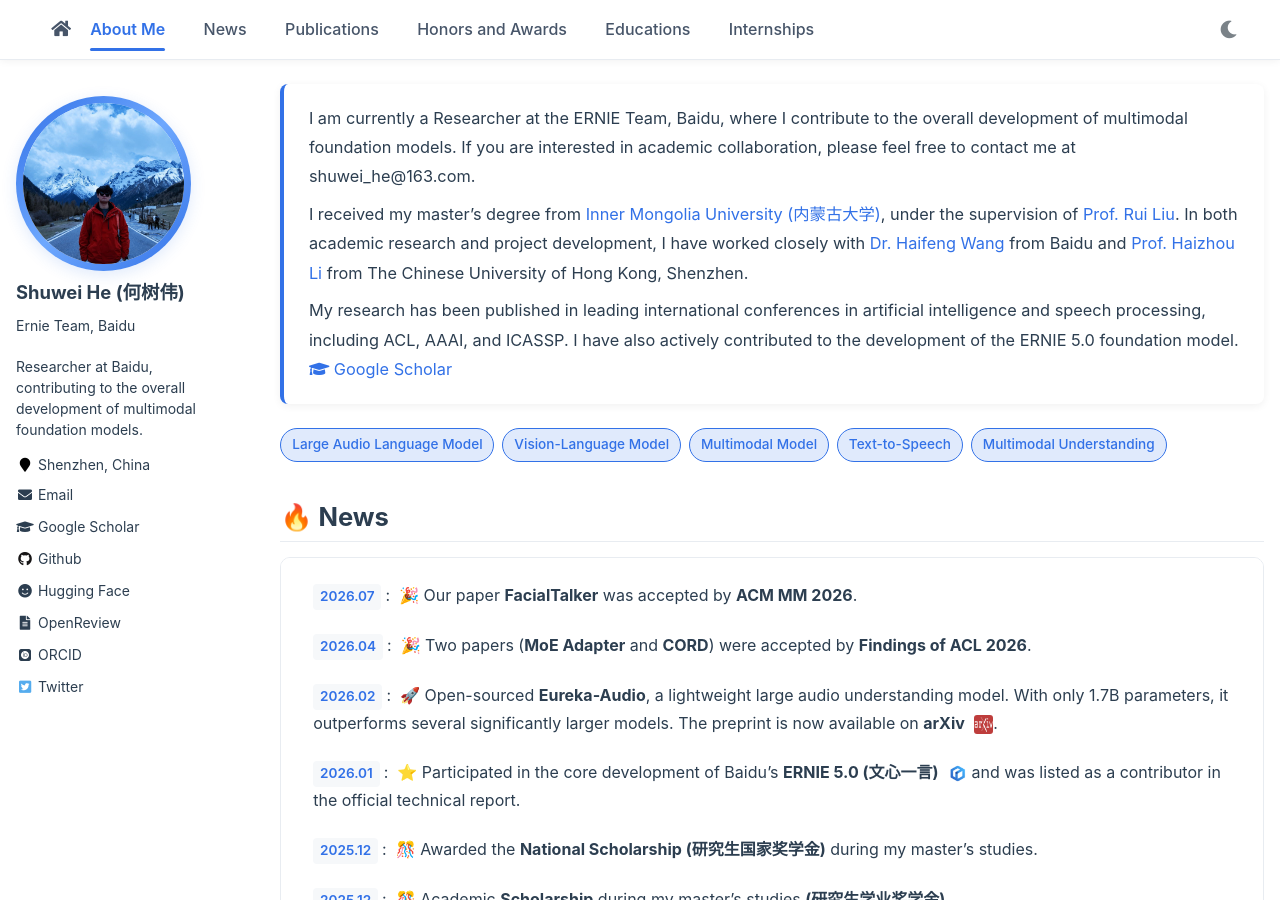
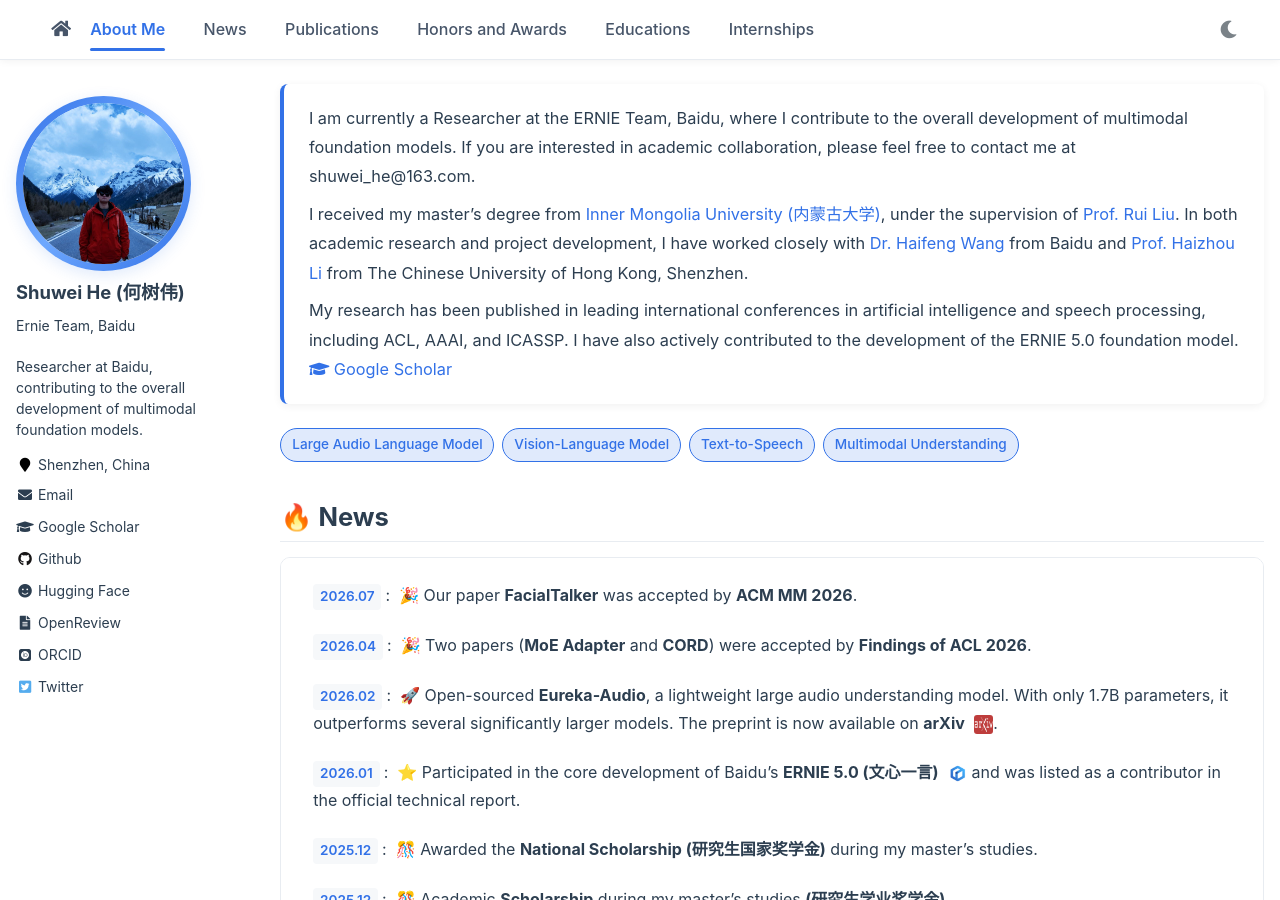
Before and after one commit to he-shuwei/he-shuwei.github.io, a Jekyll site: the page built from _pages/about.md, in a window 1280 px wide and 900 px high. Built offline with Jekyll 4.4.1, drawn with Linux system fonts in a browser that asks for light colours; comment, search, counter and statistics services are not loaded.

Commit message:
Drop redundant Multimodal Model tag from interests and metadata

```diff
--- a/_config.yml
+++ b/_config.yml
@@ -15,8 +15,8 @@ url                      : "https://he-shuwei.github.io"
 google_analytics_id      :  # get google_analytics_id from https://analytics.google.com/analytics/
 
 # SEO Related
-meta_description     : "Shuwei He (何树伟) - Researcher at Baidu ERNIE Team, supervised by Prof. Rui Liu. Research on Large Audio Language Models, Vision-Language Models, Multimodal Models, Text-to-Speech, and Multimodal Understanding. Published at ACL, AAAI, ICASSP. Contributed to ERNIE 5.0. | 何树伟，百度文心大模型团队研究员，导师刘瑞教授。研究方向：大音频语言模型、视觉语言模型、多模态模型、语音合成、多模态理解。"
-meta_keywords        : "Shuwei He, 何树伟, Baidu, ERNIE, Large Audio Language Model, Vision-Language Model, Multimodal Model, Text-to-Speech, Multimodal Understanding, ACL, AAAI, ICASSP"
+meta_description     : "Shuwei He (何树伟) - Researcher at Baidu ERNIE Team, supervised by Prof. Rui Liu. Research on Large Audio Language Models, Vision-Language Models, Text-to-Speech, and Multimodal Understanding. Published at ACL, AAAI, ICASSP. Contributed to ERNIE 5.0. | 何树伟，百度文心大模型团队研究员，导师刘瑞教授。研究方向：大音频语言模型、视觉语言模型、语音合成、多模态理解。"
+meta_keywords        : "Shuwei He, 何树伟, Baidu, ERNIE, Large Audio Language Model, Vision-Language Model, Text-to-Speech, Multimodal Understanding, ACL, AAAI, ICASSP"
 google_site_verification : "KfIdPhg4Bn5icRQW1xh7MXVJ3kNleHXoAF0ny6EtHbs"
 bing_site_verification   :  # get bing_site_verification from https://www.bing.com/webmasters/about
 baidu_site_verification  :  # get baidu_site_verification from https://ziyuan.baidu.com/login/index?u=/site/index
@@ -40,7 +40,6 @@ author:
   knows_about      :
     - "Large Audio Language Model"
     - "Vision-Language Model"
-    - "Multimodal Model"
     - "Text-to-Speech"
     - "Multimodal Understanding"
 
--- a/_pages/about.md
+++ b/_pages/about.md
@@ -24,7 +24,6 @@ My research has been published in leading international conferences in artificia
 <div class="research-tags">
   <span class="tag">Large Audio Language Model</span>
   <span class="tag">Vision-Language Model</span>
-  <span class="tag">Multimodal Model</span>
   <span class="tag">Text-to-Speech</span>
   <span class="tag">Multimodal Understanding</span>
 </div>
```
